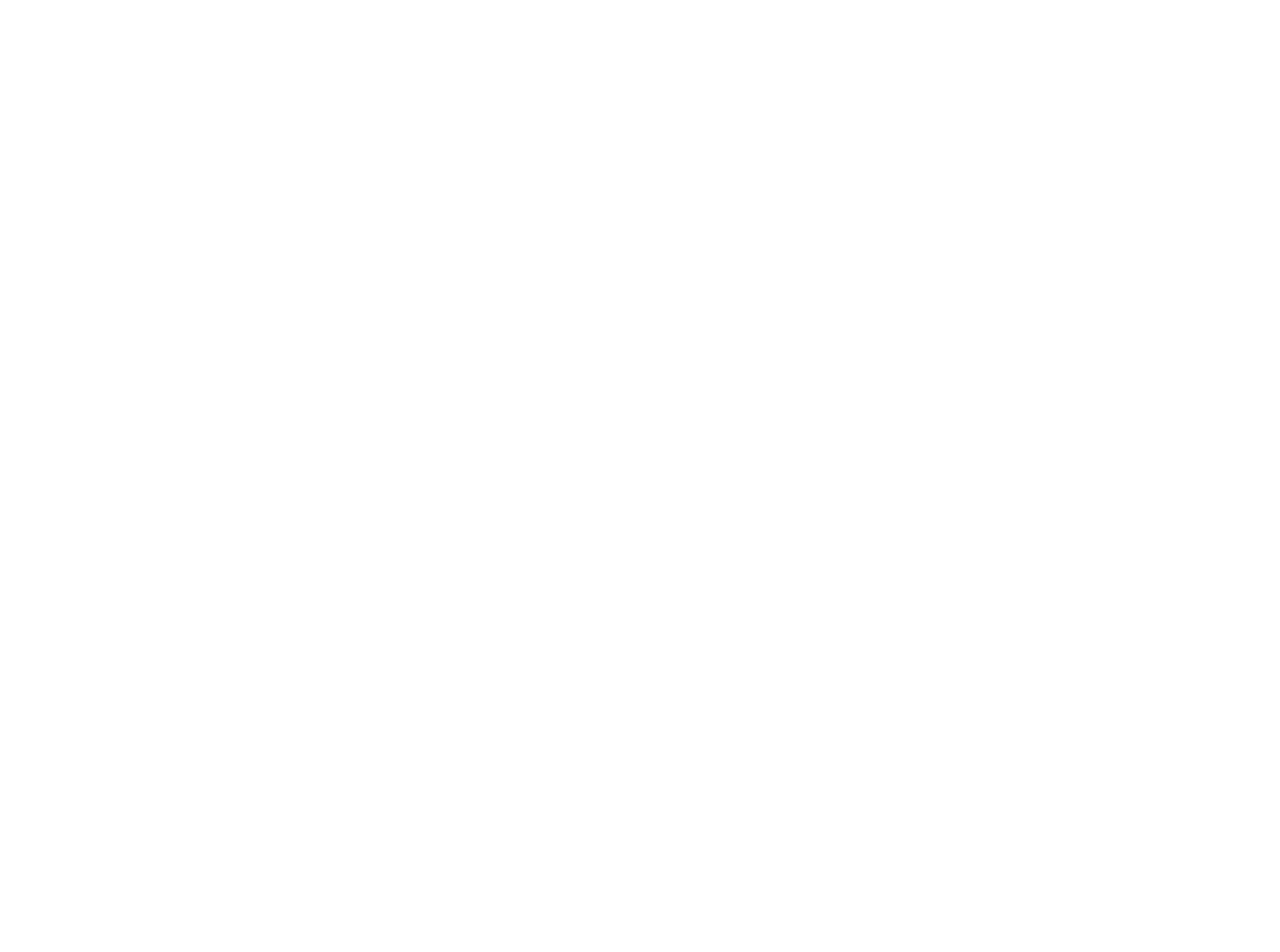
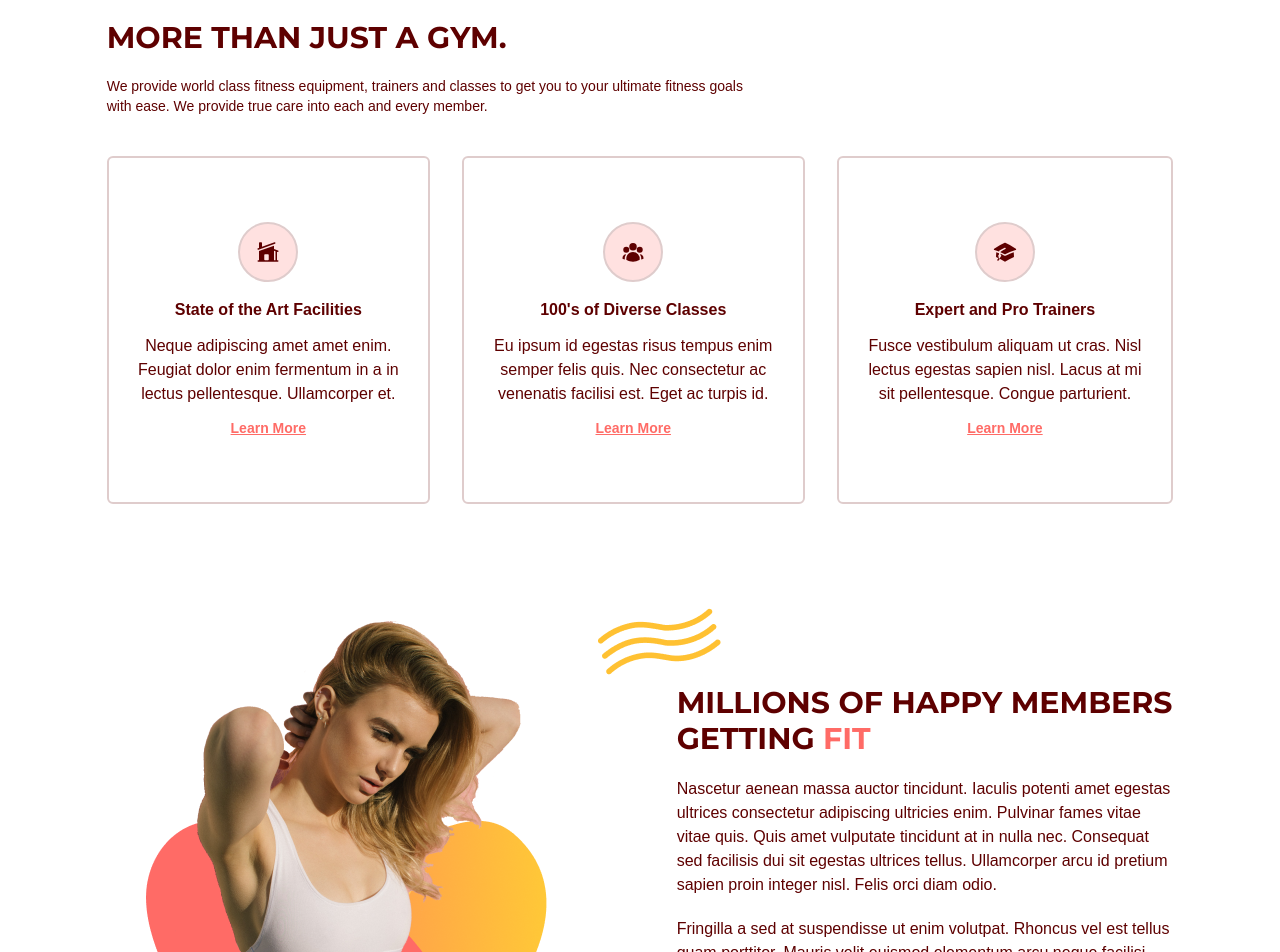
Before and after one commit to kawsar007/Fitness-Application, a React (Vite) app: page / in a window 1280 px wide. Shown: the part 880-1832 px from the top of the page. Before the commit the page ends 823 px from the top, so only its background shows below. Built offline with nearby package versions, Linux system fonts and the light colour scheme.

Commit message:
Create Benefits page

```diff
--- a/src/App.tsx
+++ b/src/App.tsx
@@ -1,5 +1,6 @@
 import { useEffect, useState } from 'react'
 import './App.css'
+import Benefits from './scenes/benefits';
 import Home from './scenes/home';
 import Navbar from './scenes/navbar'
 import { SelectedPage } from './shared/types';
@@ -24,6 +25,7 @@
     <div className="app bg-gray-20">
       <Navbar isTopOfPage={isTopOfPage} selectedPage={selectedPage} setSelectedPage={setSelectedPage} />
       <Home setSelectedPage={setSelectedPage}/>
+      <Benefits setSelectedPage={setSelectedPage} />
     </div>
   )
 }
--- /dev/null
+++ b/src/scenes/benefits/benefit.tsx
@@ -0,0 +1,42 @@
+import { SelectedPage } from "@/shared/types";
+import { motion } from "framer-motion";
+import AnchorLink from "react-anchor-link-smooth-scroll";
+
+const childVariant = {
+    hidden: { opacity: 0, scale: 0.9 },
+    visible: { opacity: 1, scale: 1 },
+};
+
+type Props = {
+    icon: JSX.Element;
+    title: string;
+    description: string;
+    setSelectedPage: (value: SelectedPage) => void;
+}
+
+const Benefit = ({ icon, title, description, setSelectedPage }: Props) => {
+    return (
+        <motion.div
+            // variants={childVariant}
+            className="mt-5 rounded-md border-2 border-gray-100 px-5 py-16 text-center"
+        >
+            <div className="mb-4 flex justify-center">
+                <div className="rounded-full border-2 border-gray-100 bg-primary-100 p-4">
+                    {icon}
+                </div>
+            </div>
+
+            <h4 className="font-bold">{title}</h4>
+            <p className="my-3">{description}</p>
+            <AnchorLink
+                className="text-sm font-bold text-primary-500 underline hover:text-secondary-500"
+                onClick={() => setSelectedPage(SelectedPage.Benefits)}
+                href={`#${SelectedPage.Benefits}`}
+            >
+                <p>Learn More</p>
+            </AnchorLink>
+        </motion.div>
+    )
+}
+
+export default Benefit;
--- /dev/null
+++ b/src/scenes/benefits/index.tsx
@@ -0,0 +1,158 @@
+import {
+    HomeModernIcon,
+    UserGroupIcon,
+    AcademicCapIcon,
+} from "@heroicons/react/24/solid";
+import BenefitsPageGraphic from "@/assets/BenefitsPageGraphic.png";
+import { BenefitType, SelectedPage } from '@/shared/types';
+import { motion } from "framer-motion";
+import HText from "@/shared/HText";
+import Benefit from "./benefit";
+import ActionButton from "@/shared/ActionButton";
+
+const benefits: Array<BenefitType> = [
+    {
+        icon: <HomeModernIcon className="h-6 w-6" />,
+        title: "State of the Art Facilities",
+        description:
+            "Neque adipiscing amet amet enim. Feugiat dolor enim fermentum in a in lectus pellentesque. Ullamcorper et.",
+    },
+    {
+        icon: <UserGroupIcon className="h-6 w-6" />,
+        title: "100's of Diverse Classes",
+        description:
+            "Eu ipsum id egestas risus tempus enim semper felis quis. Nec consectetur ac venenatis facilisi est. Eget ac turpis id.",
+    },
+    {
+        icon: <AcademicCapIcon className="h-6 w-6" />,
+        title: "Expert and Pro Trainers",
+        description:
+            "Fusce vestibulum aliquam ut cras. Nisl lectus egestas sapien nisl. Lacus at mi sit pellentesque. Congue parturient.",
+    },
+];
+
+const container = {
+    hidden: {},
+    visible: {
+        transition: { staggerChildren: 0.2 }
+    }
+}
+
+type Props = {
+    setSelectedPage: (value: SelectedPage) => void;
+}
+
+const Benefits = ({ setSelectedPage }: Props) => {
+    return (
+        <section id="benefits" className="mx-auto min-h-full w-5/6 py-20">
+            <motion.div
+                onViewportEnter={() => setSelectedPage(SelectedPage.Benefits)}
+            >
+                {/* HEADER SECTION */}
+                <motion.div
+                    className="md:my-5 md:w-3/5"
+                    initial="hidden"
+                    whileInView="visible"
+                    viewport={{ once: true, amount: 0.5 }}
+                    transition={{ duration: 0.5 }}
+                    variants={{
+                        hidden: { opacity: 0, x: -50 },
+                        visible: { opacity: 1, x: 0 },
+                    }}
+                >
+                    <HText>MORE THAN JUST A GYM.</HText>
+                    <p className="my-5 text-sm">
+                        We provide world class fitness equipment, trainers and classes to
+                        get you to your ultimate fitness goals with ease. We provide true
+                        care into each and every member.
+                    </p>
+                </motion.div>
+                {/* BENEFITS SECTION */}
+                <motion.div
+                    className="md:flex items-center justify-between gap-8 mt-5"
+                    initial="hidden"
+                    whileInView="visiable"
+                    viewport={{ once: true, amount: 0.5 }}
+                    variants={container}
+                >
+                    {benefits.map((benefit: BenefitType) => (
+                        <Benefit
+                            key={benefit.title}
+                            icon={benefit.icon}
+                            title={benefit.title}
+                            description={benefit.description}
+                            setSelectedPage={setSelectedPage}
+                        />
+                    ))}
+                </motion.div>
+                {/* GRAPGICS AND DESCRIPTION */}
+                <div className="mt-16 items-center justify-between gap-20 md:mt-28 md:flex">
+                    {/* GRAPHIC */}
+                    <img className="mx-auto" alt="benefits-page-graphic" src={BenefitsPageGraphic} />
+
+                    {/* DESCRIPTION */}
+                    <div>
+                        {/* TITLE */}
+                        <div className="relative">
+                            <div className="before:absolute before:-top-20 before:-left-20 before:z-[1] before:content-abstractwaves">
+                                <motion.div
+                                    initial="hidden"
+                                    whileInView="visible"
+                                    viewport={{ once: true, amount: 0.5 }}
+                                    transition={{ duration: 0.5 }}
+                                    variants={{
+                                        hidden: { opacity: 0, x: 50 },
+                                        visible: { opacity: 1, x: 0 },
+                                    }}
+                                >
+                                    <HText>
+                                        MILLIONS OF HAPPY MEMBERS GETTING{" "}
+                                        <span className="text-primary-500">FIT</span>
+                                    </HText>
+                                </motion.div>
+                            </div>
+                        </div>
+                        {/* DESCRIPT */}
+                        <motion.div
+                            initial="hidden"
+                            whileInView="visible"
+                            viewport={{ once: true, amount: 0.5 }}
+                            transition={{ delay: 0.2, duration: 0.5 }}
+                            variants={{
+                                hidden: { opacity: 0, x: 50 },
+                                visible: { opacity: 1, x: 0 },
+                            }}
+                        >
+                            <p className="my-5">
+                                Nascetur aenean massa auctor tincidunt. Iaculis potenti amet
+                                egestas ultrices consectetur adipiscing ultricies enim. Pulvinar
+                                fames vitae vitae quis. Quis amet vulputate tincidunt at in
+                                nulla nec. Consequat sed facilisis dui sit egestas ultrices
+                                tellus. Ullamcorper arcu id pretium sapien proin integer nisl.
+                                Felis orci diam odio.
+                            </p>
+                            <p className="mb-5">
+                                Fringilla a sed at suspendisse ut enim volutpat. Rhoncus vel est
+                                tellus quam porttitor. Mauris velit euismod elementum arcu neque
+                                facilisi. Amet semper tortor facilisis metus nibh. Rhoncus sit
+                                enim mattis odio in risus nunc.
+                            </p>
+                        </motion.div>
+
+                        {/* BUTTON */}
+                        <div className="relative mt-16">
+                            <div className="before:absolute before:-bottom-20 before:right-40 before:z-[-1] before:content-sparkles">
+                                <ActionButton setSelectedPage={setSelectedPage}>
+                                    Join Now
+                                </ActionButton>
+                            </div>
+                        </div>
+
+                    </div>
+                </div>
+            </motion.div>
+        </section>
+    )
+}
+
+export default Benefits;
--- /dev/null
+++ b/src/shared/HText.tsx
@@ -0,0 +1,12 @@
+
+type Props = {
+    children: React.ReactNode;
+}
+
+const HText = ({children}: Props) => {
+    return(
+        <h1 className="basic-3/5 font-montserrat text-3xl font-bold">{children}</h1>
+    )
+}
+
+export default HText;
--- a/src/shared/types.ts
+++ b/src/shared/types.ts
@@ -4,3 +4,9 @@
     OurClasses = "ourclasses",
     ContactUs = "contactus"
 }
+
+export interface BenefitType {
+    icon: JSX.Element;
+    title: string;
+    description: string;
+}
```
